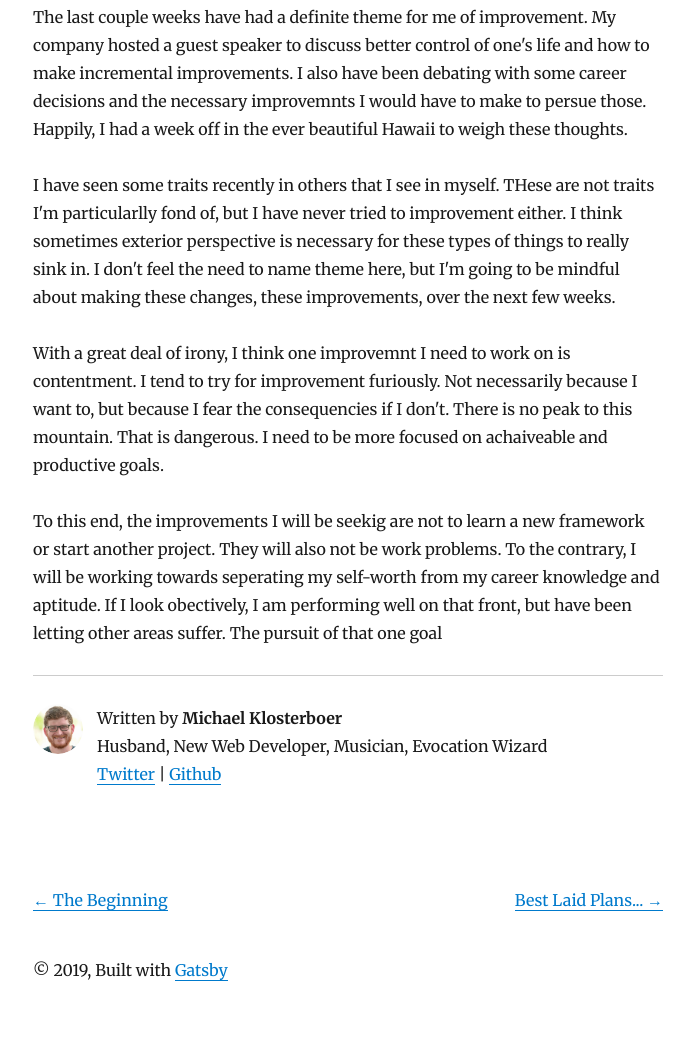
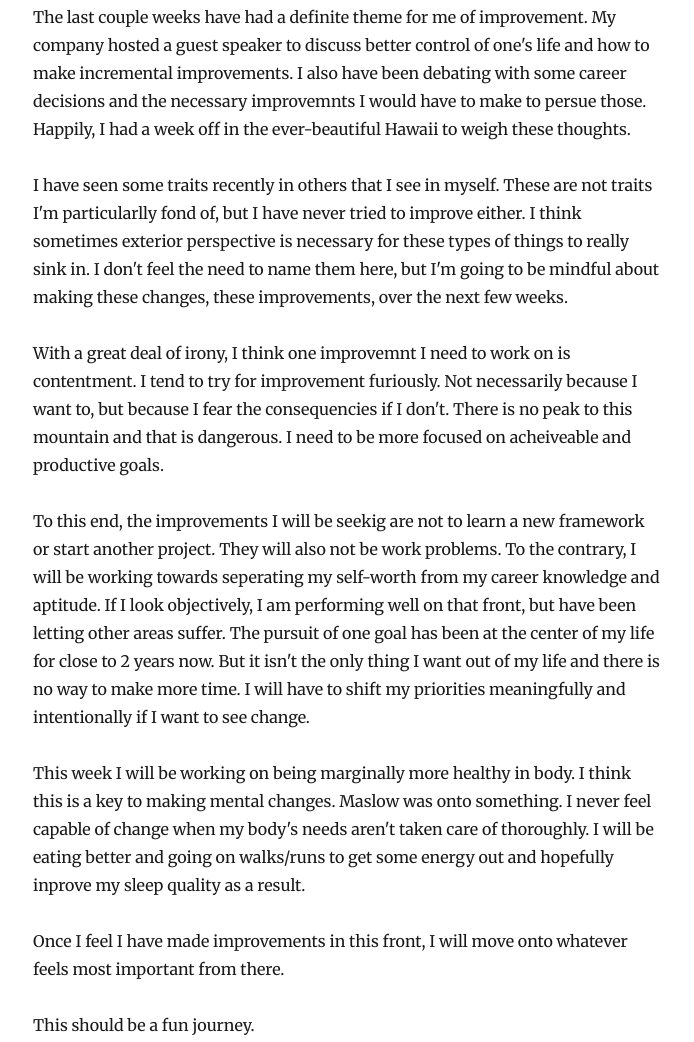
Before and after one commit to mklosterboer/codenightly.me, a Gatsby site: page /improvement/ in a window 1280 px wide. Shown: the part 192-1234 px from the top of the page, without its empty margins (292-986 px from the left). Built offline with nearby package versions, Linux system fonts and the light colour scheme; Gatsby itself is replaced by a stand-in of ours; some packages are replaced by stand-ins of ours.

Commit message:
Update index.md

```diff
--- a/content/blog/improvement/index.md
+++ b/content/blog/improvement/index.md
@@ -3,10 +3,16 @@
 date: "2018-08-16T10:10:03.284Z"
 ---
 
-The last couple weeks have had a definite theme for me of improvement. My company hosted a guest speaker to discuss better control of one's life and how to make incremental improvements. I also have been debating with some career decisions and the necessary improvemnts I would have to make to persue those. Happily, I had a week off in the ever beautiful Hawaii to weigh these thoughts.
+The last couple weeks have had a definite theme for me of improvement. My company hosted a guest speaker to discuss better control of one's life and how to make incremental improvements. I also have been debating with some career decisions and the necessary improvemnts I would have to make to persue those. Happily, I had a week off in the ever-beautiful Hawaii to weigh these thoughts.
 
-I have seen some traits recently in others that I see in myself. THese are not traits I'm particularlly fond of, but I have never tried to improvement either. I think sometimes exterior perspective is necessary for these types of things to really sink in. I don't feel the need to name theme here, but I'm going to be mindful about making these changes, these improvements, over the next few weeks.
+I have seen some traits recently in others that I see in myself. These are not traits I'm particularlly fond of, but I have never tried to improve either. I think sometimes exterior perspective is necessary for these types of things to really sink in. I don't feel the need to name them here, but I'm going to be mindful about making these changes, these improvements, over the next few weeks.
 
-With a great deal of irony, I think one improvemnt I need to work on is contentment. I tend to try for improvement furiously. Not necessarily because I want to, but because I fear the consequencies if I don't. There is no peak to this mountain. That is dangerous. I need to be more focused on achaiveable and productive goals.
+With a great deal of irony, I think one improvemnt I need to work on is contentment. I tend to try for improvement furiously. Not necessarily because I want to, but because I fear the consequencies if I don't. There is no peak to this mountain and that is dangerous. I need to be more focused on acheiveable and productive goals.
 
-To this end, the improvements I will be seekig are not to learn a new framework or start another project. They will also not be work problems. To the contrary, I will be working towards seperating my self-worth from my career knowledge and aptitude. If I look obectively, I am performing well on that front, but have been letting other areas suffer. The pursuit of that one goal
+To this end, the improvements I will be seekig are not to learn a new framework or start another project. They will also not be work problems. To the contrary, I will be working towards seperating my self-worth from my career knowledge and aptitude. If I look objectively, I am performing well on that front, but have been letting other areas suffer. The pursuit of one goal has been at the center of my life for close to 2 years now. But it isn't the only thing I want out of my life and there is no way to make more time. I will have to shift my priorities meaningfully and intentionally if I want to see change.
+
+This week I will be working on being marginally more healthy in body. I think this is a key to making mental changes. Maslow was onto something. I never feel capable of change when my body's needs aren't taken care of thoroughly. I will be eating better and going on walks/runs to get some energy out and hopefully inprove my sleep quality as a result.
+
+Once I feel I have made improvements in this front, I will move onto whatever feels most important from there.
+
+This should be a fun journey.
```
